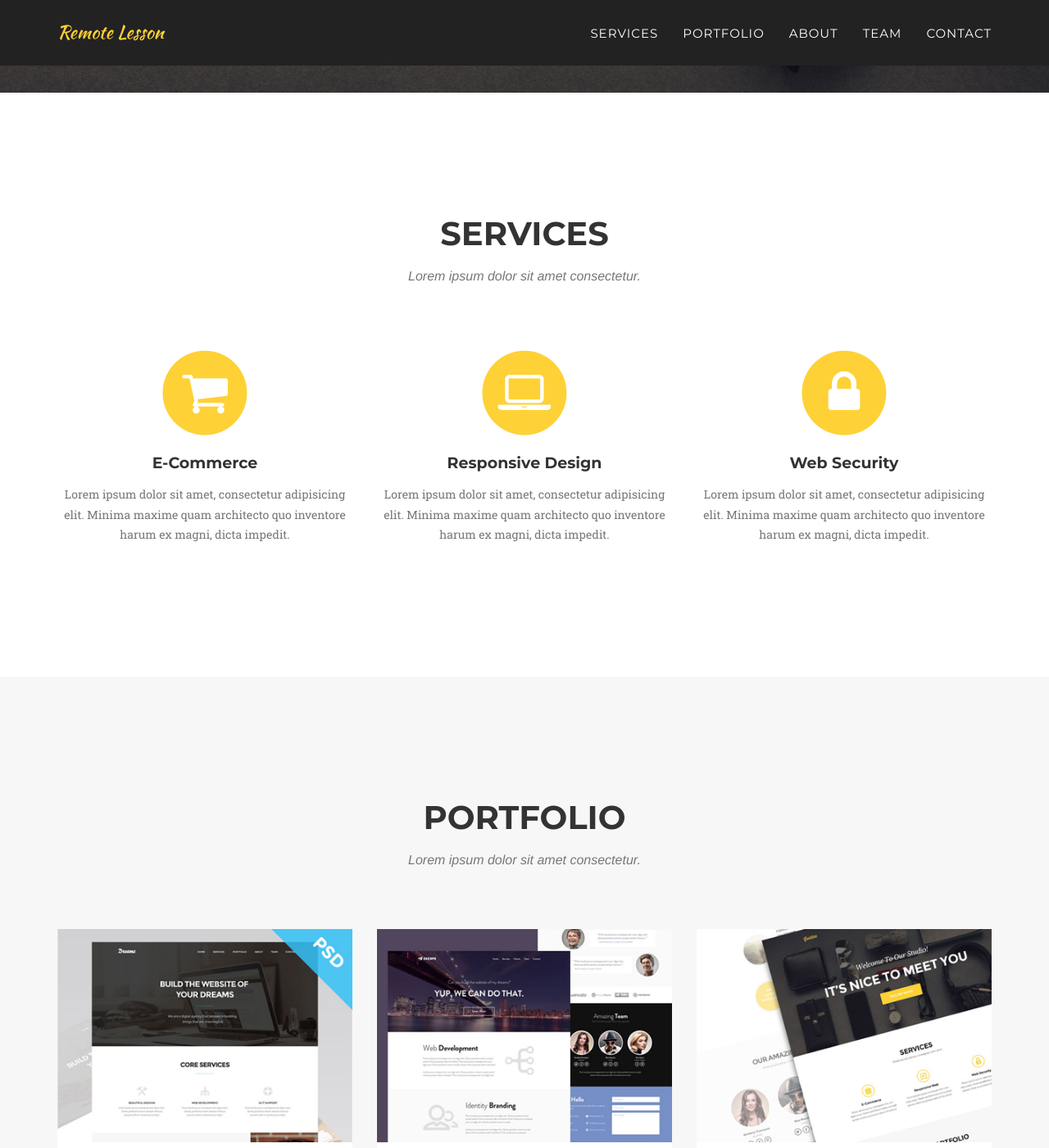
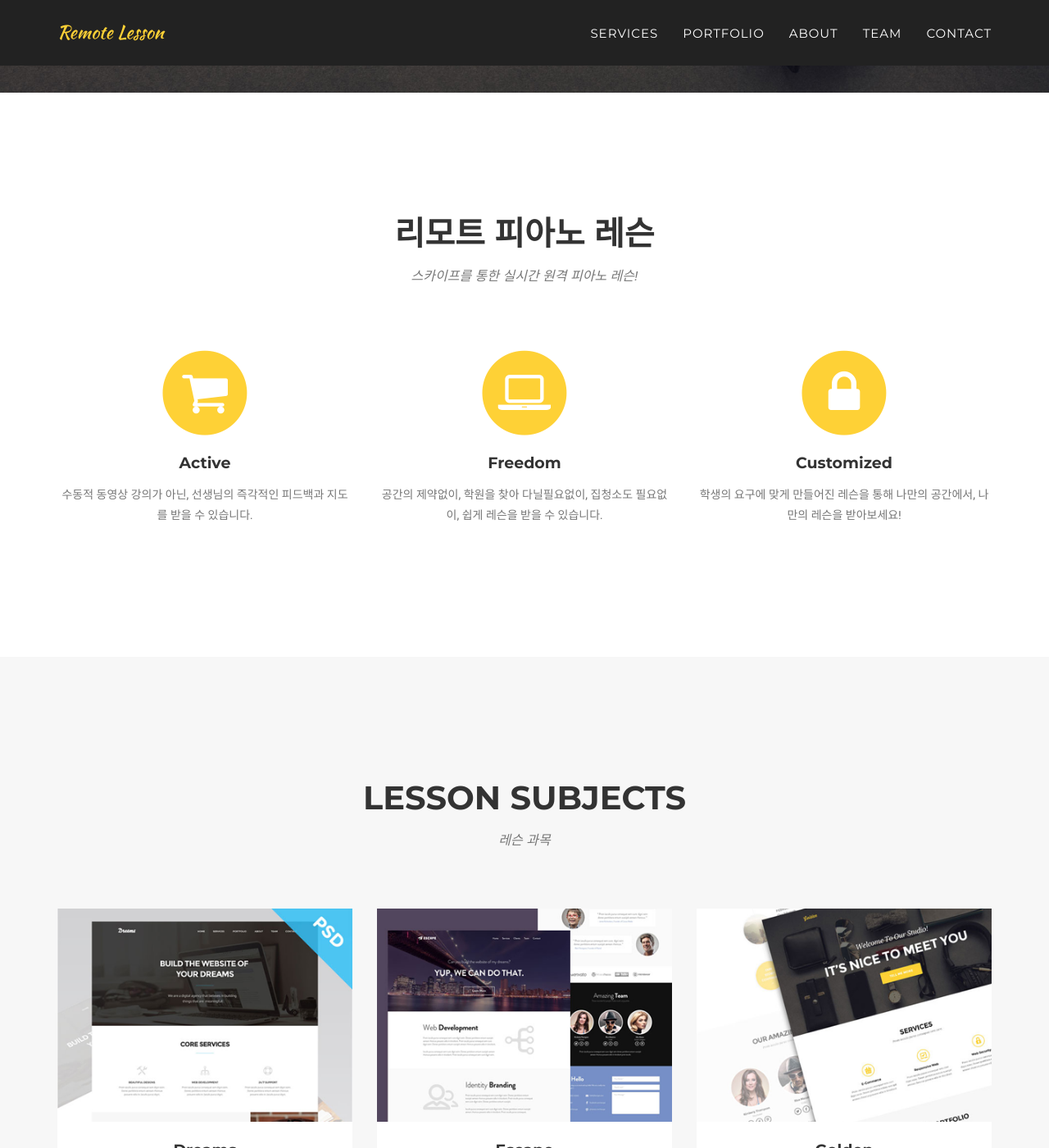
Before and after one commit to jihuun/remote-lesson, a Jekyll site: the page built from index.html, in a window 1280 px wide and 1400 px high, scrolled down 645 px. Shown: the whole window at 82% size. Built offline with Jekyll 4.4.1, drawn with Linux system fonts in a browser that asks for light colours; some web fonts are replaced.

Commit message:
fix some text
Signed-off-by: Ji-Hun Kim <jihuun.k@gmail.com>

```diff
--- a/_includes/portfolio_grid.html
+++ b/_includes/portfolio_grid.html
@@ -3,8 +3,8 @@
         <div class="container">
             <div class="row">
                 <div class="col-lg-12 text-center">
-                    <h2 class="section-heading">Portfolio</h2>
-                    <h3 class="section-subheading text-muted">Lorem ipsum dolor sit amet consectetur.</h3>
+                    <h2 class="section-heading">Lesson Subjects</h2>
+                    <h3 class="section-subheading text-muted">레슨 과목</h3>
                 </div>
             </div>
             <div class="row">
--- a/_includes/services.html
+++ b/_includes/services.html
@@ -3,8 +3,8 @@
         <div class="container">
             <div class="row">
                 <div class="col-lg-12 text-center">
-                    <h2 class="section-heading">Services</h2>
-                    <h3 class="section-subheading text-muted">Lorem ipsum dolor sit amet consectetur.</h3>
+                    <h2 class="section-heading">리모트 피아노 레슨</h2>
+                    <h3 class="section-subheading text-muted">스카이프를 통한 실시간 원격 피아노 레슨!</h3>
                 </div>
             </div>
             <div class="row text-center">
@@ -13,24 +13,24 @@
                         <i class="fa fa-circle fa-stack-2x text-primary"></i>
                         <i class="fa fa-shopping-cart fa-stack-1x fa-inverse"></i>
                     </span>
-                    <h4 class="service-heading">E-Commerce</h4>
-                    <p class="text-muted">Lorem ipsum dolor sit amet, consectetur adipisicing elit. Minima maxime quam architecto quo inventore harum ex magni, dicta impedit.</p>
+                    <h4 class="service-heading">Active</h4>
+                    <p class="text-muted">수동적 동영상 강의가 아닌, 선생님의 즉각적인 피드백과 지도를 받을 수 있습니다. </p>
                 </div>
                 <div class="col-md-4">
                     <span class="fa-stack fa-4x">
                         <i class="fa fa-circle fa-stack-2x text-primary"></i>
                         <i class="fa fa-laptop fa-stack-1x fa-inverse"></i>
                     </span>
-                    <h4 class="service-heading">Responsive Design</h4>
-                    <p class="text-muted">Lorem ipsum dolor sit amet, consectetur adipisicing elit. Minima maxime quam architecto quo inventore harum ex magni, dicta impedit.</p>
+                    <h4 class="service-heading">Freedom</h4>
+                    <p class="text-muted">공간의 제약없이, 학원을 찾아 다닐필요없이, 집청소도 필요없이, 쉽게 레슨을 받을 수 있습니다.</p>
                 </div>
                 <div class="col-md-4">
                     <span class="fa-stack fa-4x">
                         <i class="fa fa-circle fa-stack-2x text-primary"></i>
                         <i class="fa fa-lock fa-stack-1x fa-inverse"></i>
                     </span>
-                    <h4 class="service-heading">Web Security</h4>
-                    <p class="text-muted">Lorem ipsum dolor sit amet, consectetur adipisicing elit. Minima maxime quam architecto quo inventore harum ex magni, dicta impedit.</p>
+                    <h4 class="service-heading">Customized</h4>
+                    <p class="text-muted">학생의 요구에 맞게 만들어진 레슨을 통해 나만의 공간에서, 나만의 레슨을 받아보세요!</p>
                 </div>
             </div>
         </div>
```
